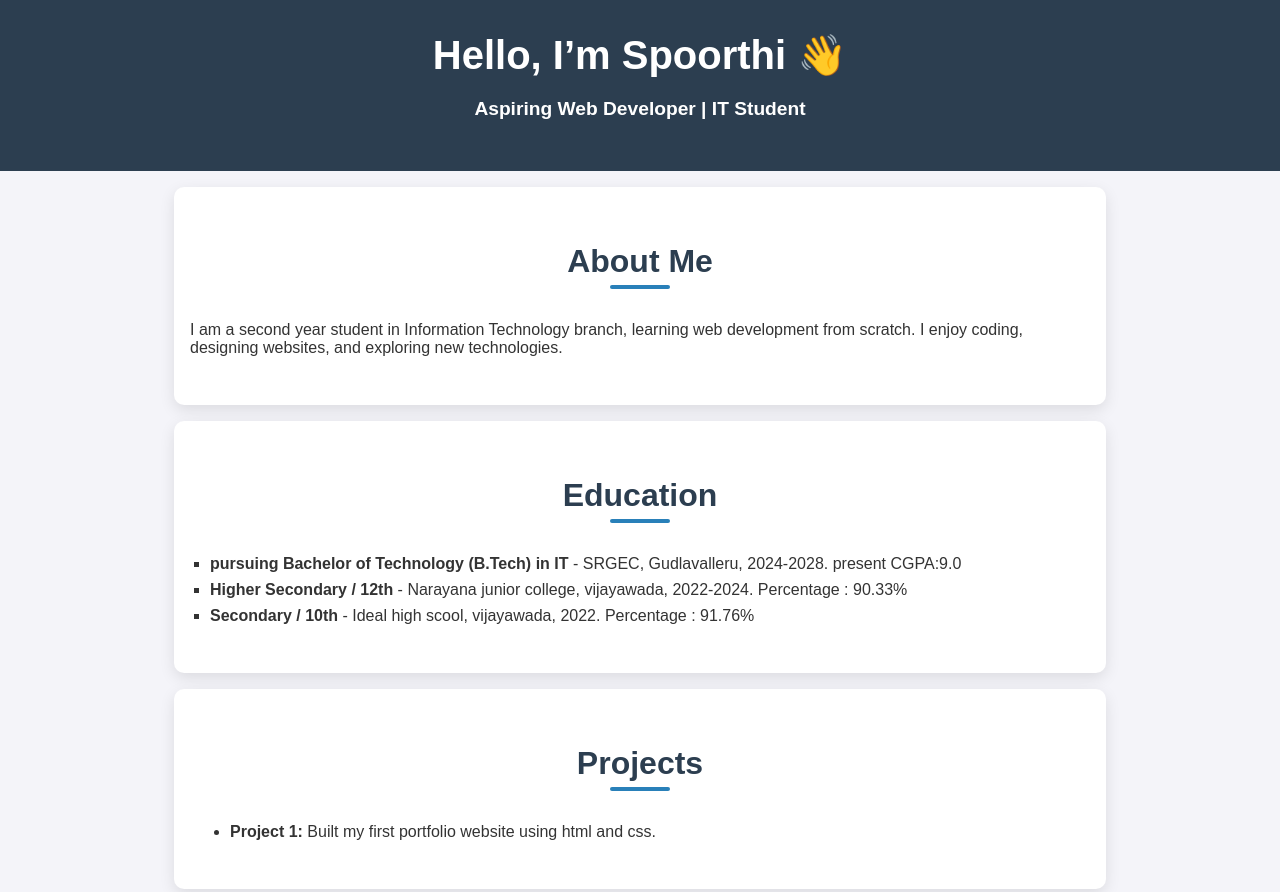
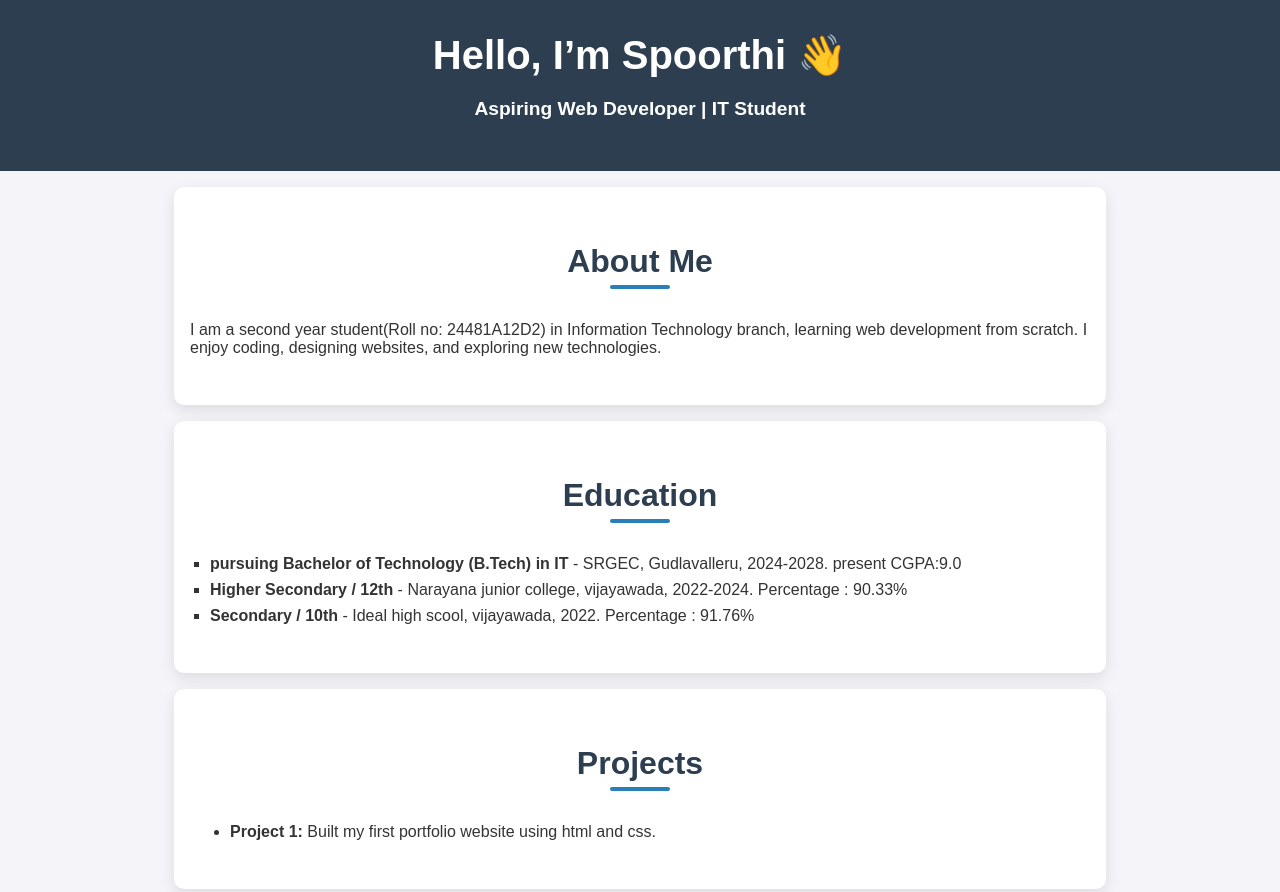
Before and after one commit to spoorthikristipati/portfolio, a plain HTML site: page index.html in a window 1280 px wide. Shown: the top 892 px of the page. Drawn offline with Linux system fonts and the light colour scheme.

Commit message:
Updated index.html

```diff
--- a/index.html
+++ b/index.html
@@ -18,7 +18,7 @@
   <section id="about">
     <h2>About Me</h2>
     <p>
-      I am a second year student in Information Technology branch, learning web development from scratch.
+      I am a second year student(Roll no: 24481A12D2) in Information Technology branch, learning web development from scratch.
       I enjoy coding, designing websites, and exploring new technologies.
     </p>
   </section>
@@ -93,4 +93,5 @@
 
 </body>
 </html>
+
 <
```
